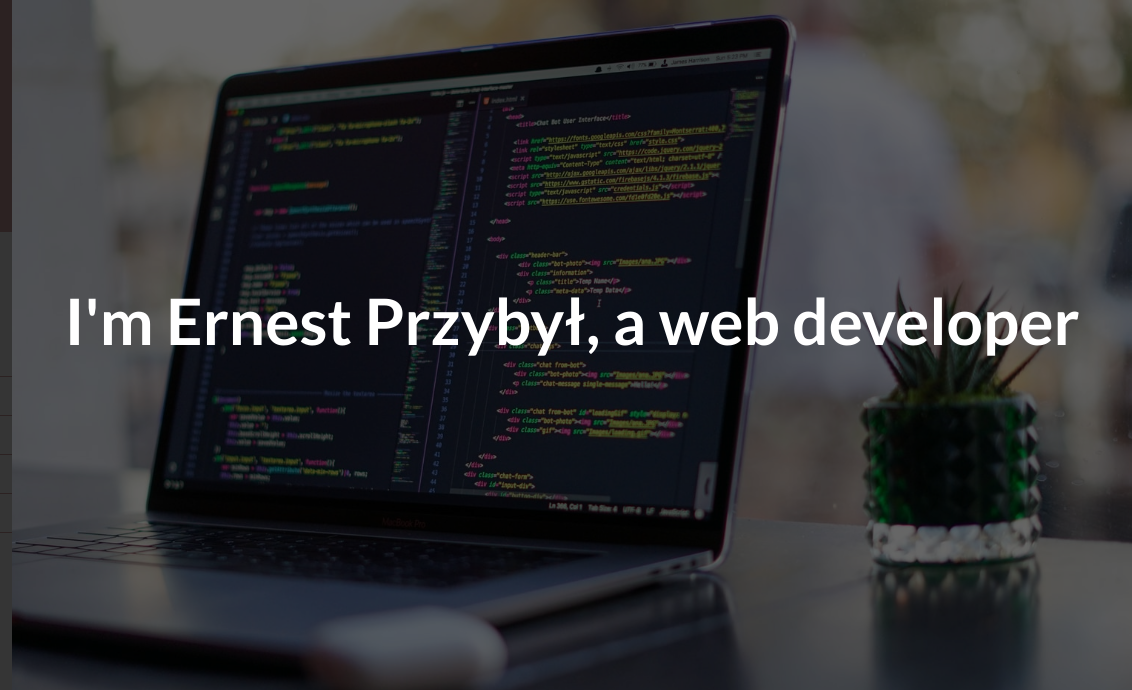
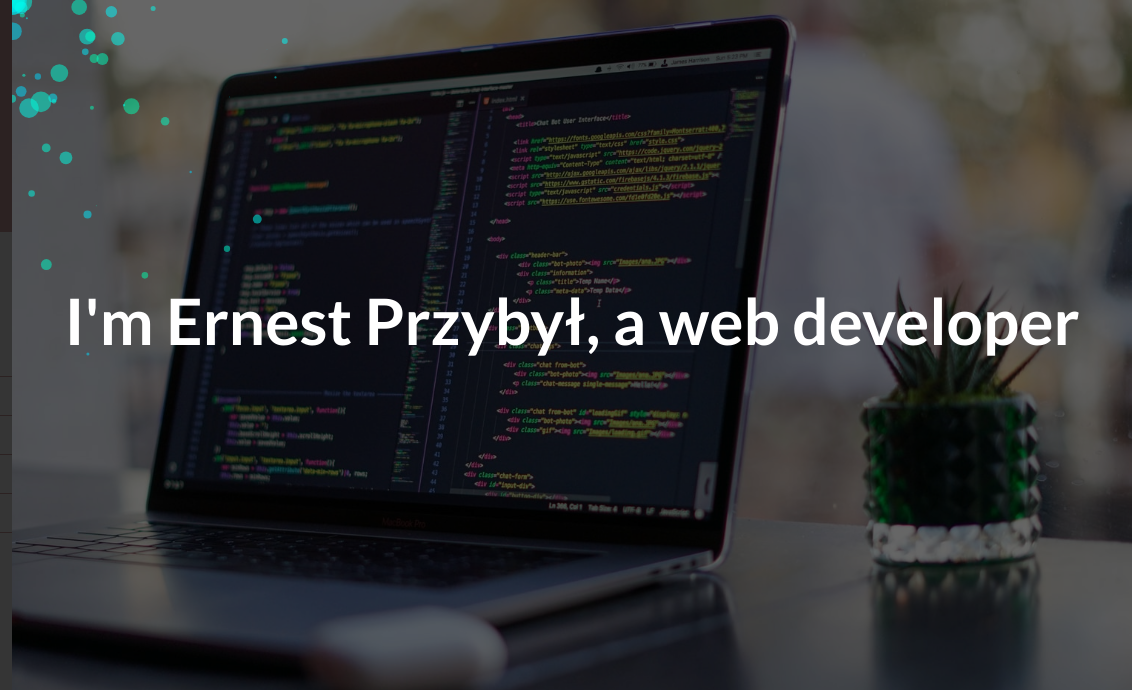
Before and after one commit to EP-coode/my-first-porfolio, a website built with Vite: page index.html in a window 1280 px wide. Shown: the top 690 px of the page, 148-1280 px from the left. Built offline with nearby package versions, Linux system fonts and the light colour scheme.

Commit message:
add messy particles code

```diff
--- a/index.html
+++ b/index.html
@@ -54,6 +54,7 @@
 
     <div class="main-view">
       <div class="banner">
+        <canvas id="banner_canvas"></canvas>
         <div class="banner__content">
           <h1 class="banner__title">
             I'm Ernest Przybył, a web developer
--- /dev/null
+++ b/js/particles.js
@@ -0,0 +1,137 @@
+// ======================== setup ===============================
+
+const banner = document.querySelector('.banner')
+const canvas = /** @type {HTMLCanvasElement} */ (document.querySelector('#banner_canvas'))
+const ctx = canvas.getContext('2d')
+
+function fitToContainer(canvas) {
+    // Make it visually fill the positioned parent
+    canvas.style.width = '100%';
+    canvas.style.height = '100%';
+    // ...then set the internal size to match
+    canvas.width = canvas.offsetWidth;
+    canvas.height = canvas.offsetHeight;
+}
+
+// from chrome 64
+new ResizeObserver(() => fitToContainer(canvas)).observe(banner)
+
+// ======================== particles ========================
+
+// globals
+const particles = []
+let deltaTime = 0
+let lastFrameTime = new Date().getTime()
+const mouse = {
+    x: null,
+    y: null,
+    dx: null,
+    dy: null
+}
+let hue = (Math.random() * 255) % 30 + 160
+
+function nextColor() {
+    hue = (hue + 1) % 30 + 160
+}
+
+window.addEventListener('mousemove', e => {
+    const rect = canvas.getBoundingClientRect()
+
+    mouse.dx = Math.abs(mouse.x - e.x)
+    mouse.dy = Math.abs(mouse.y - e.y)
+    mouse.x = Math.max(e.x - rect.left, 0)
+    mouse.y = Math.max(e.y - rect.top, 0)
+})
+
+class Particle {
+    constructor(color = '#FF2233') {
+        this.position = { x: 10, y: 10 }
+        this.speed = { x: 0, y: 0 }
+        this.force = { x: 0, y: 0 }
+        this.starve_rate = 0.2
+        this.size = 15
+        this.color = color
+    }
+
+    respawn(x, y) {
+        this.position = { x, y }
+        this.speed.x = 0.1 * (Math.random() * 2 - 1) * 2
+        this.speed.y = 0.1 * (Math.random() * 2 - 1) * 2
+        this.size = 15 * Math.random()
+    }
+
+    isVisable() {
+        const { x, y } = this.position
+        const rect = canvas.getBoundingClientRect()
+        return this.size > 0 &&
+            canvas.width > Math.max(x - rect.left, 0) &&
+            canvas.height > Math.max(y - rect.top, 0) &&
+            x > 0 &&
+            y > 0
+    }
+
+    update(deltaTime) {
+        const { x, y } = this.position
+        // temporaty sollution
+        const r_sqr = Math.pow(mouse.x - x, 2) + Math.pow(mouse.y - y, 2)
+        const forceFactor = 0.01
+        this.force.x = forceFactor * (x - mouse.x) / Math.max(r_sqr, 10)
+        this.force.y = forceFactor * (y - mouse.y) / Math.max(r_sqr, 10)
+
+        this.speed.x += Math.min(this.force.x * deltaTime,)
+        this.speed.y += this.force.y * deltaTime
+        this.position.x += this.speed.x * deltaTime
+        this.position.y += this.speed.y * deltaTime
+
+
+        if (this.size > this.starve_rate)
+            this.size -= this.starve_rate
+        else
+            this.size = 0
+
+    }
+
+    draw() {
+        const { x, y } = this.position
+        ctx.beginPath()
+        ctx.fillStyle = this.color
+        ctx.arc(x, y, this.size, 0, 2 * Math.PI)
+        ctx.fill()
+    }
+}
+
+const rect = canvas.getBoundingClientRect()
+for (let i = 0; i < 50; i++) {
+    const particle = new Particle(`hsla(${hue},100%,50%,0.5)`)
+    nextColor()
+    particles.push(particle)
+    particle.respawn(Math.random() * rect.width, Math.random() * rect.height)
+}
+
+
+function animate() {
+    deltaTime = new Date().getTime() - lastFrameTime
+    lastFrameTime = new Date().getTime()
+
+    // if (blur < 0)
+    ctx.clearRect(0, 0, canvas.width, canvas.height)
+    // else {
+    //     ctx.fillStyle = `rgba(0,0,0,${1 - blur})`
+    //     ctx.fillRect(0, 0, canvas.width, canvas.height)
+    // }
+
+    particles.forEach(p => p.update(deltaTime))
+
+    particles.forEach(p => {
+        if (!p.isVisable()) {
+            p.respawn(mouse.x + Math.random() - 0.5, mouse.y + Math.random() - 0.5)
+            //p.respawn(mouse.x,mouse.y)
+        }
+    })
+
+    particles.forEach(p => p.draw())
+
+    requestAnimationFrame(animate)
+}
+
+animate()
--- a/main.js
+++ b/main.js
@@ -1,6 +1,8 @@
 import './js/loader'
 import './js/menu'
+import './js/particles'
 
+// alert("under construction")
 // document.querySelector('#app').innerHTML = `
 //   <h1>Hello Vite!</h1>
 //   <a href="https://vitejs.dev/guide/features.html" target="_blank">Documentation</a>
--- a/styles/MainView.css
+++ b/styles/MainView.css
@@ -10,6 +10,10 @@
     position: relative;
     width: 100%;
     height: 100vh;
+}
+
+.banner canvas{
+    position: absolute;
 }
 
 .banner::before{
@@ -43,4 +47,8 @@
         margin-left: 0;
         transition: var(--transition-spreed);
     }
+
+    .banner canvas{
+        display: none;
+    }
 }
--- a/styles/index.css
+++ b/styles/index.css
@@ -19,6 +19,10 @@
   box-sizing: border-box;
 }
 
+body{
+  background-color: var(--bg-primary);
+}
+
 /* Scrolbar */
 
 ::-webkit-scrollbar {
```
